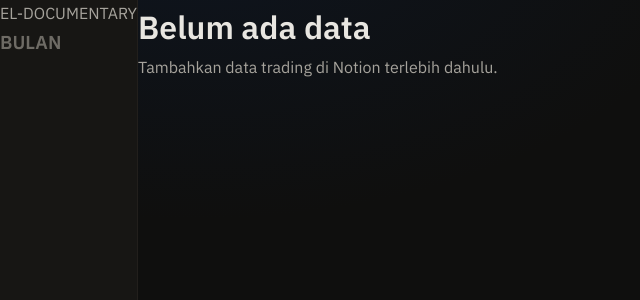
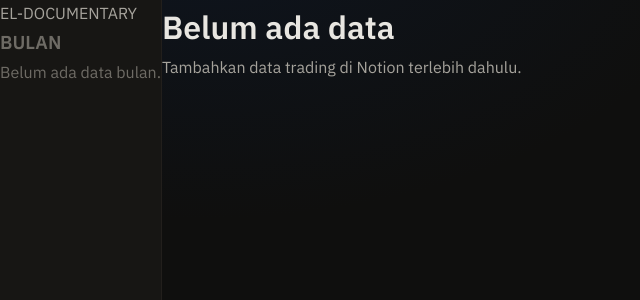
Before and after one commit to Eleven-stack11/the-tempering, a Next.js app: page / in a window 1280 px wide. Shown: the top 300 px of the page, without its empty margins (0-640 px from the left). Built offline with nearby package versions, Linux system fonts and the light colour scheme; a web font is replaced by a local one.

Commit message:
Update Sidebar.tsx

```diff
--- a/app/components/Sidebar.tsx
+++ b/app/components/Sidebar.tsx
@@ -4,16 +4,22 @@ import { fetchTrades } from "@/lib/notion";
 export default async function Sidebar() {
   const trades = await fetchTrades();
 
+  // Filter trades yang memiliki date valid
+  const validTrades = trades.filter((t) => {
+    const d = new Date(t.date);
+    return !isNaN(d.getTime()) && t.date && t.date.length > 0;
+  });
+
   // Kelompokkan berdasarkan bulan
-  const monthMap: Record<string, { year: string; month: string; name: string; count: number }> = {};
-  for (const t of trades) {
+  const monthMap: Record<string, { year: number; month: number; name: string; count: number }> = {};
+  for (const t of validTrades) {
     const d = new Date(t.date);
     const year = d.getFullYear();
-    const month = String(d.getMonth() + 1).padStart(2, "0");
-    const key = `${year}-${month}`;
+    const month = d.getMonth() + 1;
+    const key = `${year}-${String(month).padStart(2, "0")}`;
     if (!monthMap[key]) {
       monthMap[key] = {
-        year: String(year),
+        year,
         month,
         name: d.toLocaleString("id", { month: "long" }),
         count: 0,
@@ -35,6 +41,9 @@ export default async function Sidebar() {
       {/* Daftar Bulan */}
       <nav>
         <h3 className="text-xs font-mono text-[#6E6B65] uppercase tracking-wider mb-4">Bulan</h3>
+        {sortedKeys.length === 0 ? (
+          <p className="text-xs text-[#6E6B65]">Belum ada data bulan.</p>
+        ) : (
           <div className="space-y-1">
             {sortedKeys.map((key) => {
               const { year, month, name, count } = monthMap[key];
@@ -50,6 +59,7 @@ export default async function Sidebar() {
               );
             })}
           </div>
+        )}
       </nav>
     </aside>
   );
```
Lines whose indentation alone changed are shown as unchanged.
